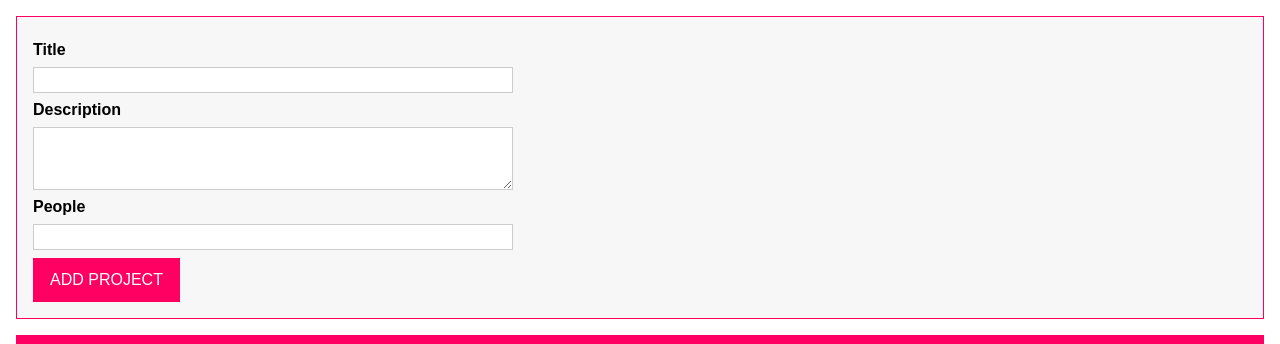
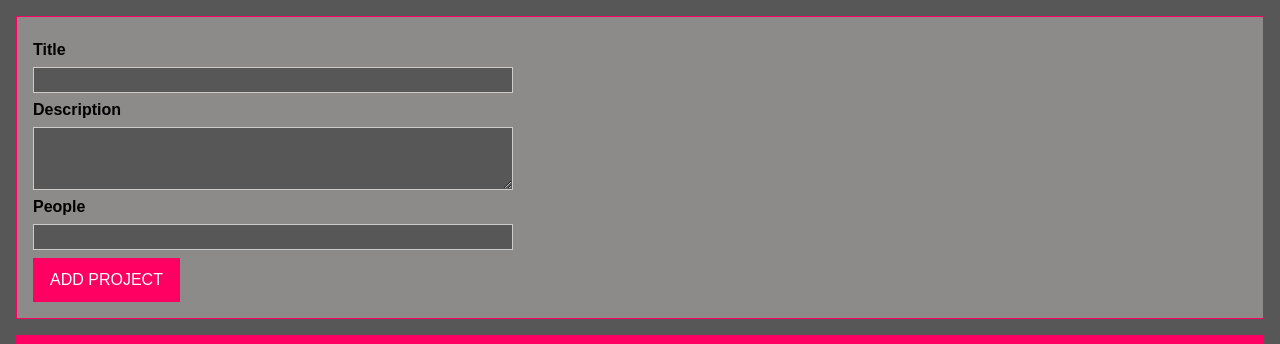
Before and after one commit to Vezil/drag-and-drop, a website with bundled scripts: page index.html in a window 1280 px wide. Shown: the top 344 px of the page. Built offline with nearby package versions, Linux system fonts and the light colour scheme.

Commit message:
dark theme

```diff
--- a/app.css
+++ b/app.css
@@ -8,6 +8,7 @@ html {
 
 body {
     margin: 0;
+    background-color: #575757;
 }
 
 label,
@@ -15,6 +16,11 @@ input,
 textarea {
     display: block;
     margin: 0.5rem 0;
+}
+
+input,
+textarea {
+    background-color: #575757;
 }
 
 label {
@@ -33,7 +39,8 @@ textarea {
 input:focus,
 textarea:focus {
     outline: none;
-    background: #fff5f9;
+    background: #575757;
+    color: white;
 }
 
 button {
@@ -123,5 +130,5 @@ button:active {
     margin: 1rem;
     padding: 1rem;
     border: 1px solid #ff0062;
-    background: #f7f7f7;
+    background: #8d8a8a;
 }
```
